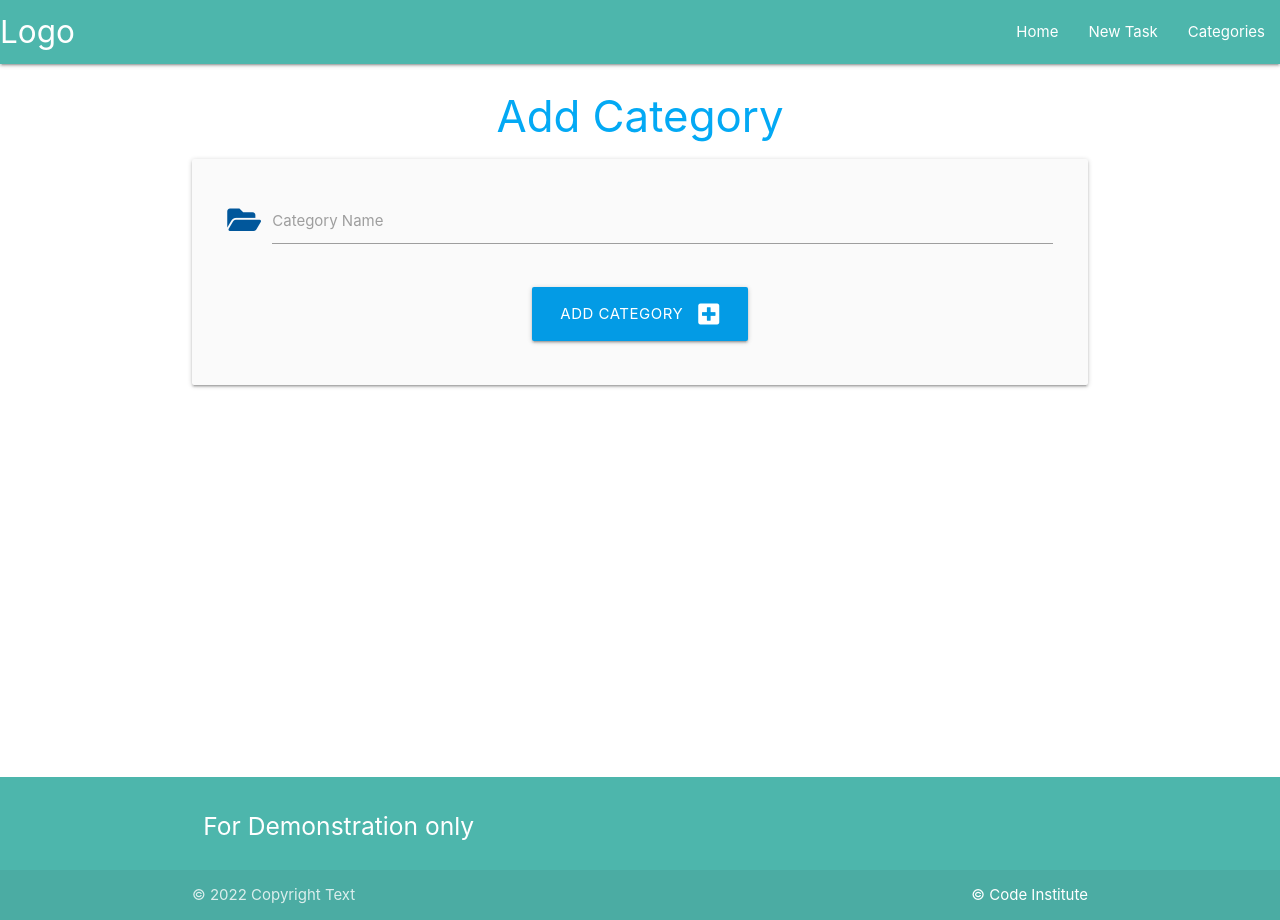
After one commit to totalnoMartina/flask-sqlalchemy-task-manager, a Flask app: page /add_category in a window 1280 px wide. The commit adds this page. Run offline with Flask 2, Linux system fonts and the light colour scheme.

Commit message:
Add route to add category

```diff
--- a/taskmanager/routes.py
+++ b/taskmanager/routes.py
@@ -6,3 +6,18 @@ from taskmanager.models import Category, Task
 @app.route("/")
 def home():
     return render_template("tasks.html")
+
+
+@app.route("/categories")
+def categories():
+    return render_template("categories.html")
+
+
+@app.route("/add_category", methods=["GET", "POST"])
+def add_category():
+    # if request.method == "POST":
+    #     category = Category(category_name=request.form.get("category_name"))
+    #     db.session.add(category)
+    #     db.session.commit()
+    #     return redirect(url_for("categories"))
+    return render_template("add_category.html")
--- /dev/null
+++ b/taskmanager/templates/add_category.html
@@ -0,0 +1,28 @@
+{% extends 'base.html' %}
+
+{% block content %}
+
+<h3 class="light-blue-text tect-darken-4 center-align">Add Category</h3>
+
+<div class="row card-panel grey lighten-5">
+    <form class="col s12" method="POST" action="{{ url_for('add_category') }}">
+        <!-- category name -->
+        <div class="row">
+            <div class="input-field col s12">
+                <i class="fas fa-folder-open prefix light-blue-text text-darken-4"></i>
+                <input id="category_name" name="category_name" minlength="3" maxlength="25" type="text" class="validate" required>
+                <label for="category_name">Category Name</label>
+            </div>
+        </div>
+        <!-- submit button -->
+        <div class="row">
+            <div class="col s12 center-align">
+                <button type="submit" class="btn-large light-blue darken-1">
+                    Add Category <i class="fas fa-plus-square right"></i>
+                </button>
+            </div>
+        </div>
+    </form>
+</div>
+
+{% endblock %}
--- a/taskmanager/templates/base.html
+++ b/taskmanager/templates/base.html
@@ -25,7 +25,7 @@
                 <ul class="right hide-on-med-and-down">
                     <li><a href="{{ url_for('home') }}">Home</a></li>
                     <li><a href="">New Task</a></li>
-                    <li><a href="">Categories</a></li>
+                    <li><a href="{{ url_for('categories') }}">Categories</a></li>
                 </ul>
             </div>
         </nav>
@@ -33,7 +33,7 @@
         <ul class="sidenav" id="mobile-demo">
             <li><a href="{{ url_for('home') }}">Home</a></li>
             <li><a href="">New Task</a></li>
-            <li><a href="">Categories</a></li>
+            <li><a href="{{ url_for('categories') }}">Categories</a></li>
         </ul>
     </header>
 
@@ -56,7 +56,7 @@
         <div class="footer-copyright">
             <div class="container">
                 © 2022 Copyright Text
-                <a class="grey-text text-lighten-4 right" href="#!">More Links</a>
+                <a class="white-text right" href="https://codeinstitute.net" target="_blank">&copy; Code Institute</a>
             </div>
         </div>
     </footer>
```
Also changed, not shown: taskmanager/templates/categories.html (added, +16 -0 lines).
